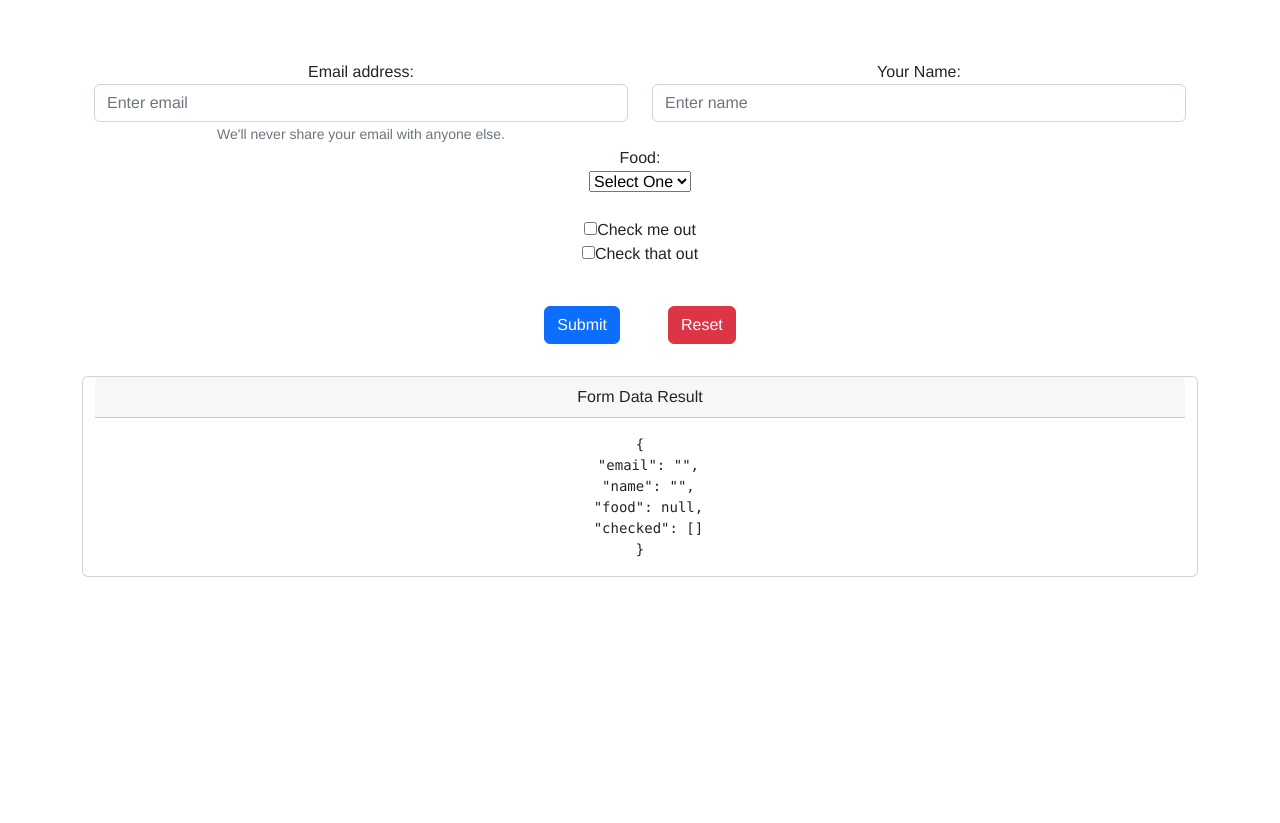
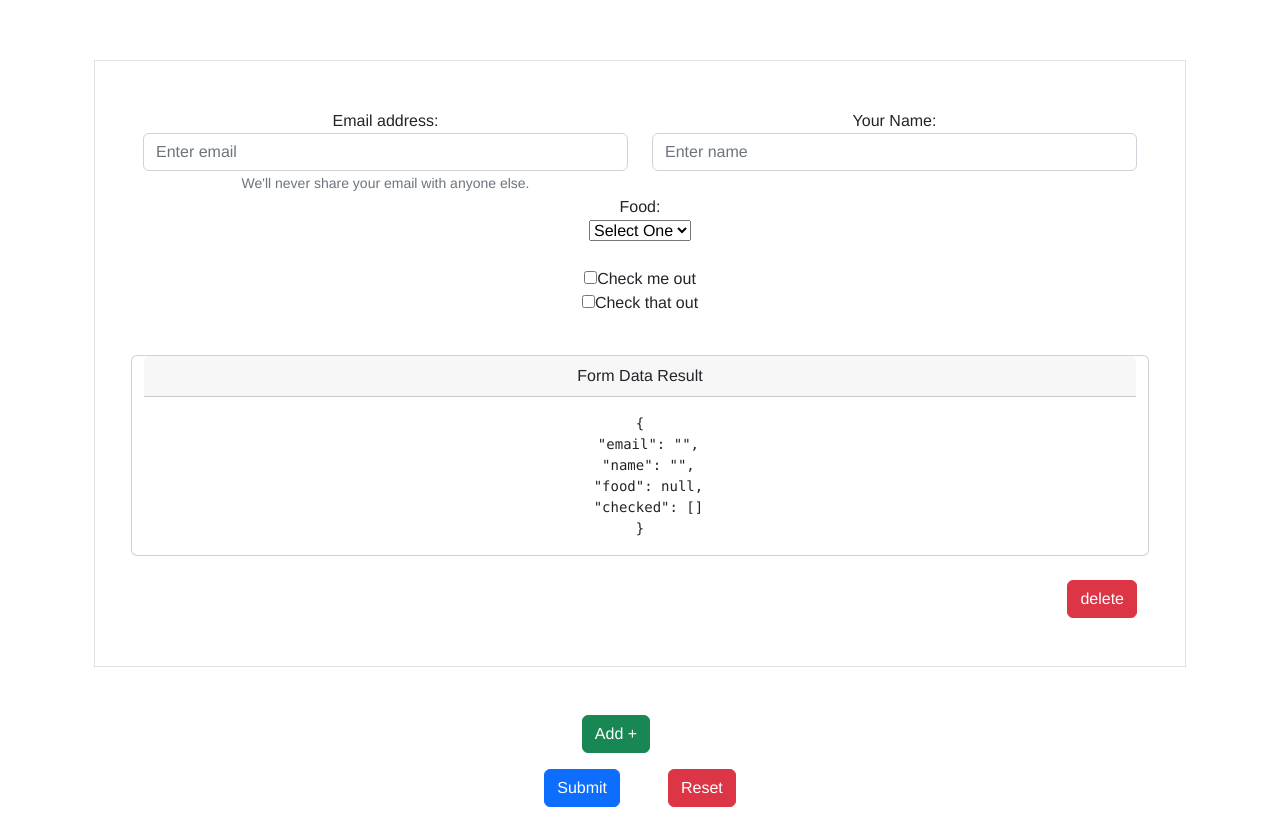
Before and after one commit to YehiaBassam/vue-bootstrap-form, a Vue app: page / in a window 1280 px wide. Before the commit the page ends 800 px from the top, so only its background shows below. Built offline with nearby package versions, Linux system fonts and the light colour scheme.

Commit message:
add | add form builder

```diff
--- a/src/components/formValidation2.vue
+++ b/src/components/formValidation2.vue
@@ -1,40 +1,49 @@
 <template>
     <b-container>
-        <b-form @submit="onSubmit" @reset="onReset" v-if="show">
-            <b-row v-for="question in questions" :key="question.id">
+        <b-form @submit.prevent="onSubmit" @reset="onReset" v-if="show">
+            <div v-for="(question, index) in questions" :key="question.id" class="mb-4 border p-5">
+                <b-row>
                     <div class="col-md-6">
-                    <b-form-group id="input-group-1" label="Email address:" label-for="input-1"
+                        <b-form-group :id="`input-group-${index}`" label="Email address:" :label-for="`input-${index}`"
                             description="We'll never share your email with anyone else.">
-                        <b-form-input id="input-1" v-model="question.form.email" type="email" placeholder="Enter email"
+                            <b-form-input :id="`input-${index}`" v-model="question.form.email" type="email" placeholder="Enter email"
                                 required></b-form-input>
                         </b-form-group>
                     </div>
                     <b-col md="6">
 
-                    <b-form-group id="input-group-2" label="Your Name:" label-for="input-2">
-                        <b-form-input id="input-2" v-model="question.form.name" placeholder="Enter name" required></b-form-input>
+                        <b-form-group :id="`input-group-${index}`" label="Your Name:" :label-for="`input-${index}`">
+                            <b-form-input :id="`input-${index}`" v-model="question.form.name" placeholder="Enter name" required></b-form-input>
                         </b-form-group>
                     </b-col>
 
-                <b-form-group id="input-group-3" label="Food:" label-for="input-3">
-                    <b-form-select id="input-3" v-model="question.form.food" :options="question.foods" required></b-form-select>
+                    <b-form-group :id="`input-group-${index}`" label="Food:" :label-for="`input-${index}`">
+                        <b-form-select :id="`input-${index}`" v-model="question.form.food" :options="foods" required></b-form-select>
                     </b-form-group>
 
-                <b-form-group class="my-4" id="input-group-4" v-slot="{ ariaDescribedby }">
+                    <b-form-group class="my-4" :id="`input-group-${index}`" v-slot="{ ariaDescribedby }">
                         <b-form-checkbox-group v-model="question.form.checked" id="checkboxes-4" :aria-describedby="ariaDescribedby">
                             <b-form-checkbox value="me">Check me out</b-form-checkbox>
                             <b-form-checkbox value="that">Check that out</b-form-checkbox>
                         </b-form-checkbox-group>
                     </b-form-group>
 
-                <div class="my-3">
-                    <b-button type="submit" variant="primary" class="me-5">Submit</b-button>
-                    <b-button type="reset" variant="danger">Reset</b-button>
-                </div>
                     <b-card class="mt-3" header="Form Data Result">
                         <pre class="m-0">{{ question.form }}</pre>
                     </b-card>
                 </b-row>
+
+                <div class="text-end">
+                    <b-button class="mt-4" variant="danger" @click="removeForm(index)">delete</b-button>
+                </div>
+            </div>
+            <div class="mb-3">
+                <b-button class="mt-4 me-5" variant="success" @click="addForm" >Add +</b-button>
+            </div>
+            <div class="mb-3">
+                <b-button type="submit" variant="primary" class="me-5">Submit</b-button>
+                <b-button type="reset" variant="danger">Reset</b-button>
+            </div>
         </b-form>
 
     </b-container>
@@ -52,15 +61,30 @@ export default {
                         food: null,
                         checked: []
                     },
-                    foods: [{ text: 'Select One', value: null }, 'Carrots', 'Beans', 'Tomatoes', 'Corn'],
                 },
             ],
+            foods: [{ text: 'Select One', value: null }, 'Carrots', 'Beans', 'Tomatoes', 'Corn'],
             show: true
         }
     },
     methods: {
-        onSubmit(event) {
-            event.preventDefault()
+        addForm(){
+            this.questions.push(
+                {
+                    form: {
+                        email: '',
+                        name: '',
+                        food: null,
+                        checked: []
+                    },
+                }
+            )
+        },
+        removeForm(index){
+            this.questions.splice(index, 1);
+        },
+        onSubmit() {
+            console.log(this.questions);
             // alert(JSON.stringify(this.form))
         },
         onReset(event) {
```
Lines whose indentation alone changed are shown as unchanged.
